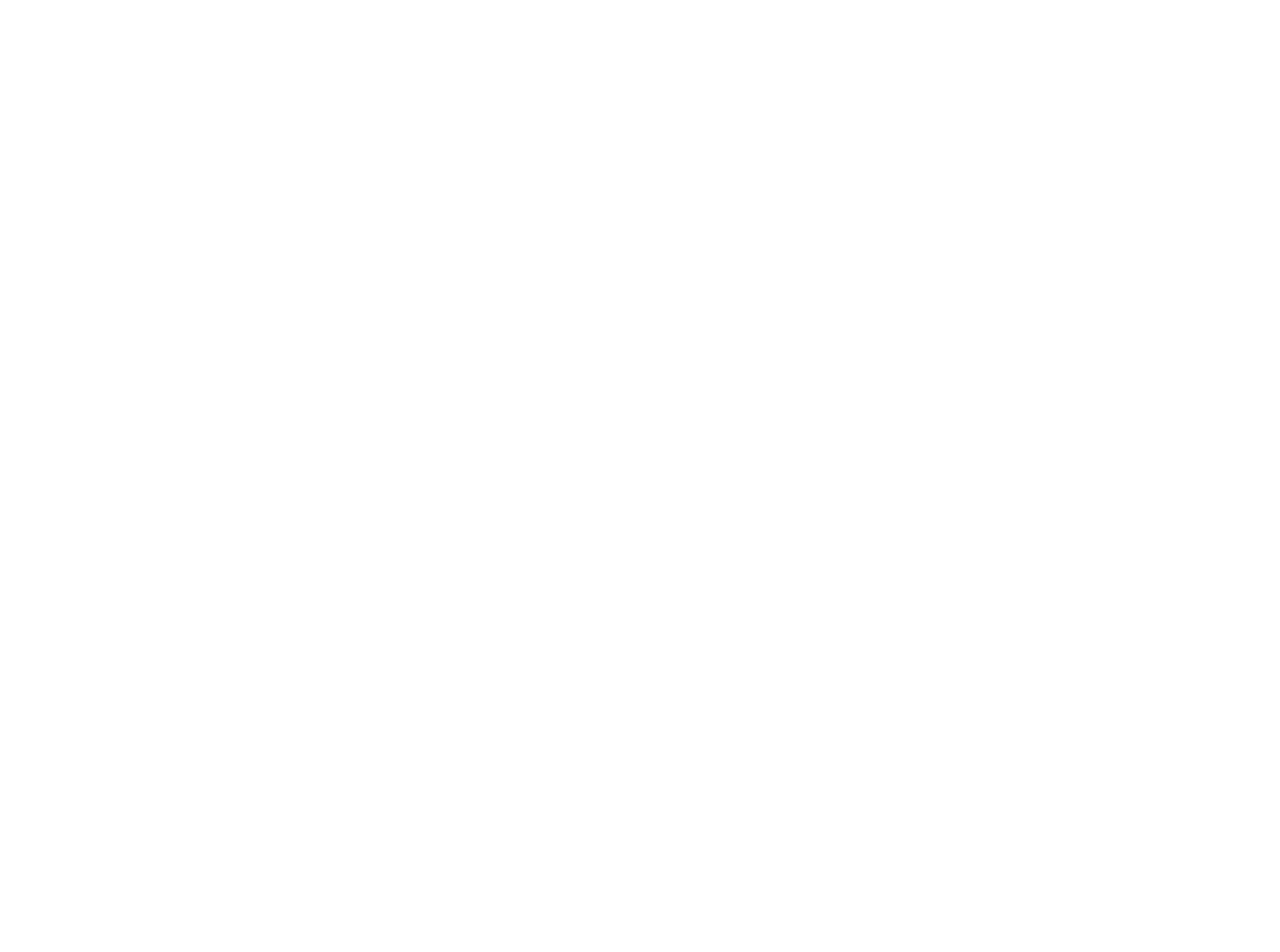
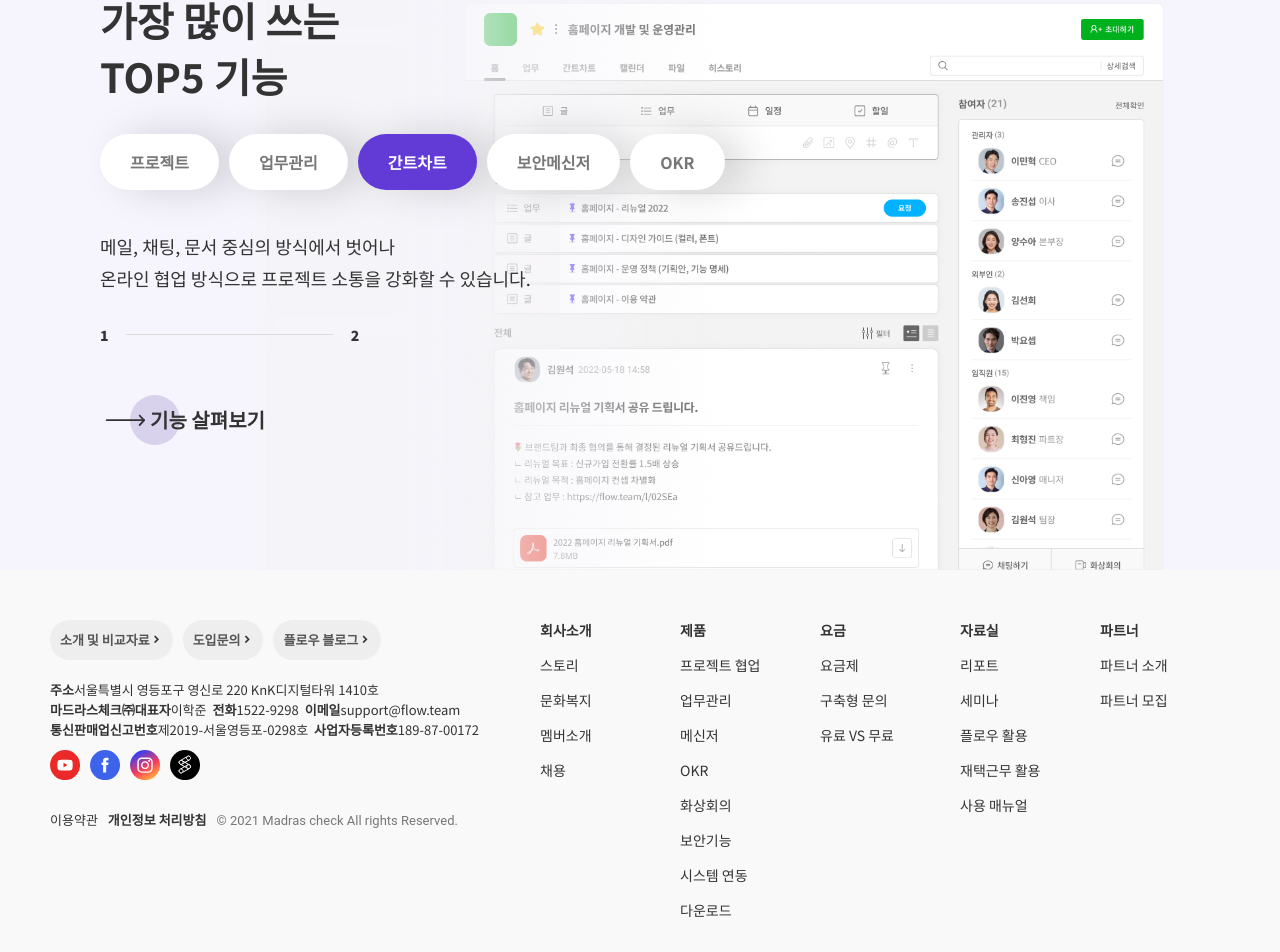
Before and after one commit to juunie-roh/flow-react-ts, a React (Create React App) app: page / in a window 1280 px wide. Shown: the part 1650-2602 px from the top of the page. Before the commit the page ends 1542 px from the top, so only its background shows below. Built offline with nearby package versions, Linux system fonts and the light colour scheme.

Commit message:
package react-router-dom, footer, functions added

```diff
--- a/package.json
+++ b/package.json
@@ -12,6 +12,7 @@
     "@types/react-dom": "^18.2.6",
     "react": "^18.2.0",
     "react-dom": "^18.2.0",
+    "react-router-dom": "^6.14.0",
     "react-scripts": "5.0.1",
     "typescript": "^4.9.5",
     "web-vitals": "^2.1.4"
--- /dev/null
+++ b/src/components/Footer.tsx
@@ -0,0 +1,124 @@
+import React from 'react'
+
+const Footer = () => {
+  return (
+
+    <footer>
+
+<div className="container__inner">
+        <div className="company_info">
+          <ul className="brochure">
+            <li><a href="#">
+              소개 및 비교자료
+              <i className='bx bxs-chevron-right'></i>
+            </a></li>
+            <li><a href="#">
+              도입문의
+              <i className='bx bxs-chevron-right'></i>
+            </a></li>
+            <li><a href="#">
+              플로우 블로그
+              <i className='bx bxs-chevron-right'></i>
+            </a></li>
+          </ul>
+          <ul className="address">
+            <li><p>
+              <b>주소</b>
+              서울특별시 영등포구 영신로 220 KnK디지털타워 1410호
+            </p></li>
+            <li>
+              <p>
+                <b>마드라스체크㈜대표자</b>
+                이학준
+              </p>
+              <p>
+                <b>전화</b>
+                1522-9298
+              </p>
+              <p>
+                <b>이메일</b>
+                support@flow.team
+              </p>
+            </li>
+            <li>
+              <p>
+                <b>통신판매업신고번호</b>
+                제2019-서울영등포-0298호
+              </p>
+              <p>
+                <b>사업자등록번호</b>
+                189-87-00172
+              </p>
+            </li>
+          </ul>
+          <ul className="social">
+            <li><a href="#" className="yt"></a></li>
+            <li><a href="#" className="fb"></a></li>
+            <li><a href="#" className="ins"></a></li>
+            <li><a href="#" className="flw"></a></li>
+          </ul>
+          <ul className="terms">
+            <li><a href="#">이용약관</a></li>
+            <li><a href="#"><b>개인정보 처리방침</b></a></li>
+            <li className="copyright">&copy; 2021 Madras check All rights Reserved.</li>
+          </ul>
+        </div>
+        <div className="footer_menu">
+          <ul className="siteMap menu">
+            <li>
+              <ol>
+                <li><b>회사소개</b></li>
+                <li><a href="#">스토리</a></li>
+                <li><a href="#">문화복지</a></li>
+                <li><a href="#">멤버소개</a></li>
+                <li><a href="#">채용</a></li>
+              </ol>
+            </li>
+            <li>
+              <ol>
+                <li><b>제품</b></li>
+                <li><a href="./pages/project.html">프로젝트 협업</a></li>
+                <li><a href="./pages/task.html">업무관리</a></li>
+                <li><a href="./pages/chatting.html">메신저</a></li>
+                <li><a href="./pages/okr-introduction.html">OKR</a></li>
+                <li><a href="./pages/video.html">화상회의</a></li>
+                <li><a href="./pages/security.html">보안기능</a></li>
+                <li><a href="#">시스템 연동</a></li>
+                <li><a href="#">다운로드</a></li>
+              </ol>
+            </li>
+            <li>
+              <ol>
+                <li><b>요금</b></li>
+                <li><a href="#">요금제</a></li>
+                <li><a href="#">구축형 문의</a></li>
+                <li><a href="#">유료 VS 무료</a></li>
+              </ol>
+            </li>
+            <li>
+              <ol>
+                <li><b>자료실</b></li>
+                <li><a href="#">리포트</a></li>
+                <li><a href="#">세미나</a></li>
+                <li><a href="#">플로우 활용</a></li>
+                <li><a href="#">재택근무 활용</a></li>
+                <li><a href="#">사용 매뉴얼</a></li>
+              </ol>
+            </li>
+            <li>
+              <ol>
+                <li><b>파트너</b></li>
+                <li><a href="#">파트너 소개</a></li>
+                <li><a href="#">파트너 모집</a></li>
+              </ol>
+            </li>
+          </ul>
+        </div>
+      </div>
+
+    </footer>
+
+  )
+}
+
+export default Footer
--- /dev/null
+++ b/src/components/Functions.tsx
@@ -0,0 +1,103 @@
+import React from 'react'
+
+const bgUrls = [
+  '../../public/images/main/main-function1.png',
+  '../../public/images/main/main-function2.png',
+  '../../public/images/main/main-function3.png',
+  '../../public/images/main/main-function4.png',
+  '../../public/images/main/main-function5.png'
+];
+
+const Functions = () => {
+
+  const slideList = document.querySelectorAll( '#slideList li' );
+  const slideNum1 = document.getElementById("slideNum1");
+  const slideNum2 = document.getElementById("slideNum2");
+  const containerFunctions: HTMLElement | null = document.querySelector(".container__functions");
+  const progressbar: HTMLElement | null = document.querySelector(".slideFunc i.progressbar");
+
+  let slideTimer = setInterval( slideTimerHandler, 5000 );
+
+  function slideTimerHandler() {
+
+    const currentList = document.querySelector("#slideList li.active");
+    progressbar?.classList.remove( 'active' );
+
+    let nextList;
+    if ( currentList === slideList[ slideList.length - 1 ] ) {
+      nextList = slideList[0];
+    } else {
+      nextList = currentList?.nextElementSibling;
+    }
+
+    currentList?.classList.remove('active');
+    nextList?.classList.add('active');
+
+    if ( slideNum1?.innerText === '5' && slideNum2 !== null ) {
+      slideNum1.innerText = '1';
+      slideNum2.innerText = ( parseInt( slideNum2.innerText ) + 1 ).toString();
+    } else if ( slideNum1?.innerText === '4' && slideNum2 !== null ) {
+      slideNum1.innerText = ( parseInt( slideNum1.innerText ) + 1 ).toString();
+      slideNum2.innerText = '1';
+    } else {
+      if ( slideNum1 && slideNum2 ) {
+        slideNum1.innerText = ( parseInt( slideNum1.innerText ) + 1 ).toString();
+        slideNum2.innerText = ( parseInt( slideNum2.innerText ) + 1 ).toString();
+      }
+    }
+
+    if ( containerFunctions && slideNum1 ) {
+      containerFunctions.style.backgroundImage = `url(${ bgUrls[ parseInt( slideNum1.innerText ) - 1 ] })`;
+    }
+
+    progressbar?.classList.add( 'active' );
+
+  }
+
+
+
+  return (
+    <section className="container__functions">
+
+      <div className="container__inner">
+
+        <h2>
+          가장 많이 쓰는
+          <br />
+          TOP5 기능
+        </h2>
+        <div className="slideFunc">
+          <div className="list-wrap">
+            <ul id="slideList">
+              <li className="active">프로젝트</li>
+              <li>업무관리</li>
+              <li>간트차트</li>
+              <li>보안메신저</li>
+              <li>OKR</li>
+            </ul>
+          </div>
+          <p>
+            메일, 채팅, 문서 중심의 방식에서 벗어나
+            <br />
+            온라인 협업 방식으로 프로젝트 소통을 강화할 수 있습니다.
+          </p>
+          <div className="slideProgress">
+            <p id="slideNum1">1</p>
+            <i className="progressbar active"></i>
+            <p id="slideNum2">2</p>
+          </div>
+          <a href="#" className="activeLink">
+            <i></i>
+            기능 살펴보기
+          </a>
+        </div>
+        <img src="./images/gradient-box.png" alt="" className="inline-block absolute" />
+
+      </div>
+
+    </section>
+  )
+
+}
+
+export default Functions
--- a/src/index.tsx
+++ b/src/index.tsx
@@ -6,6 +6,8 @@
 import './styles/main.css';
 import MainBanner from './components/MainBanner';
 import Partner from './components/Partner';
+import Footer from './components/Footer';
+import Functions from './components/Functions';
 
 const root = ReactDOM.createRoot(
   document.getElementById('root') as HTMLElement
@@ -14,8 +16,11 @@
   <React.StrictMode>
     <div className="container__page">
       <Header />
+
       <MainBanner />
       <Partner />
+      <Functions />
+      <Footer />
     </div>
   </React.StrictMode>
 );
```
Also changed, not shown: 1 other file (tests, documents, lock files or other folders).
